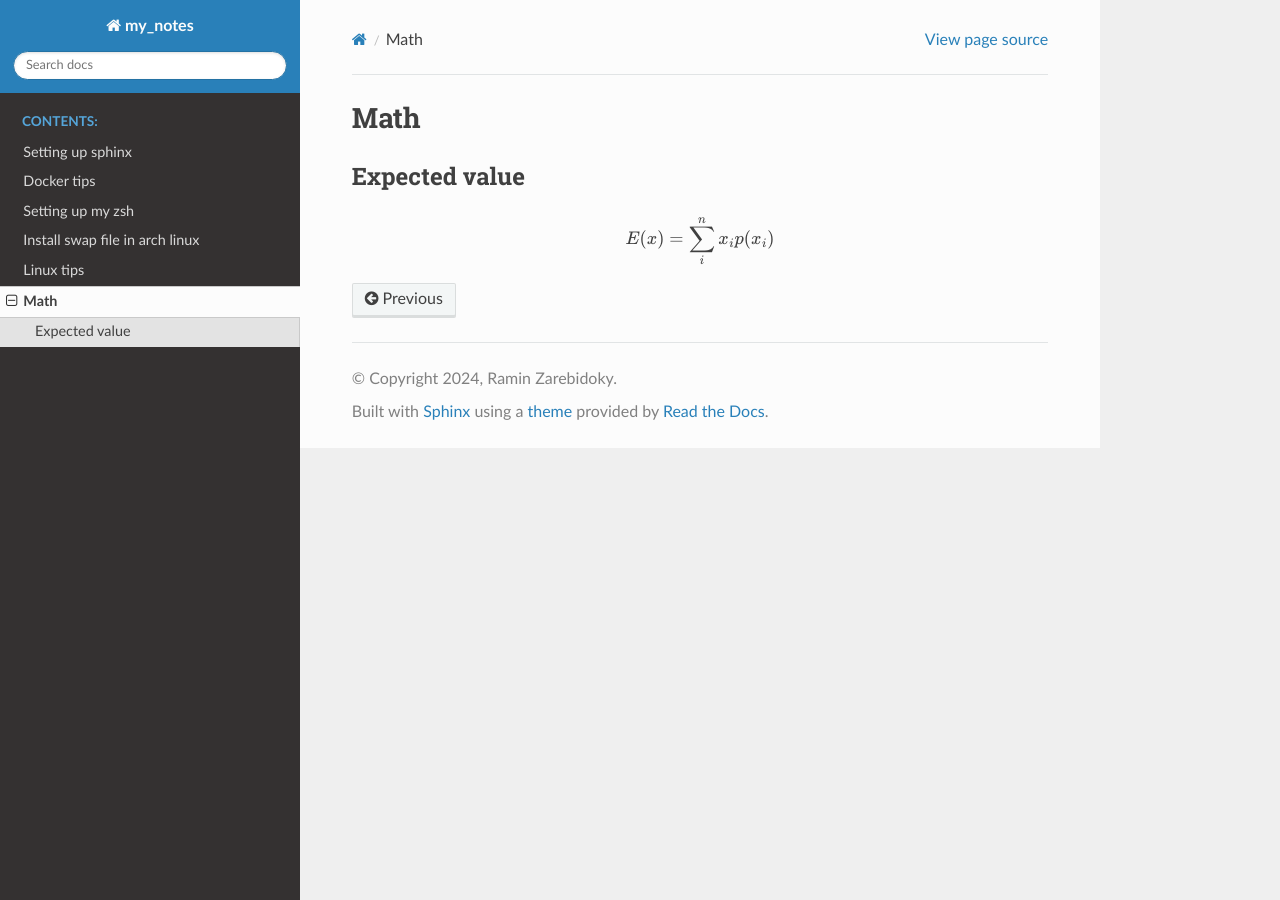
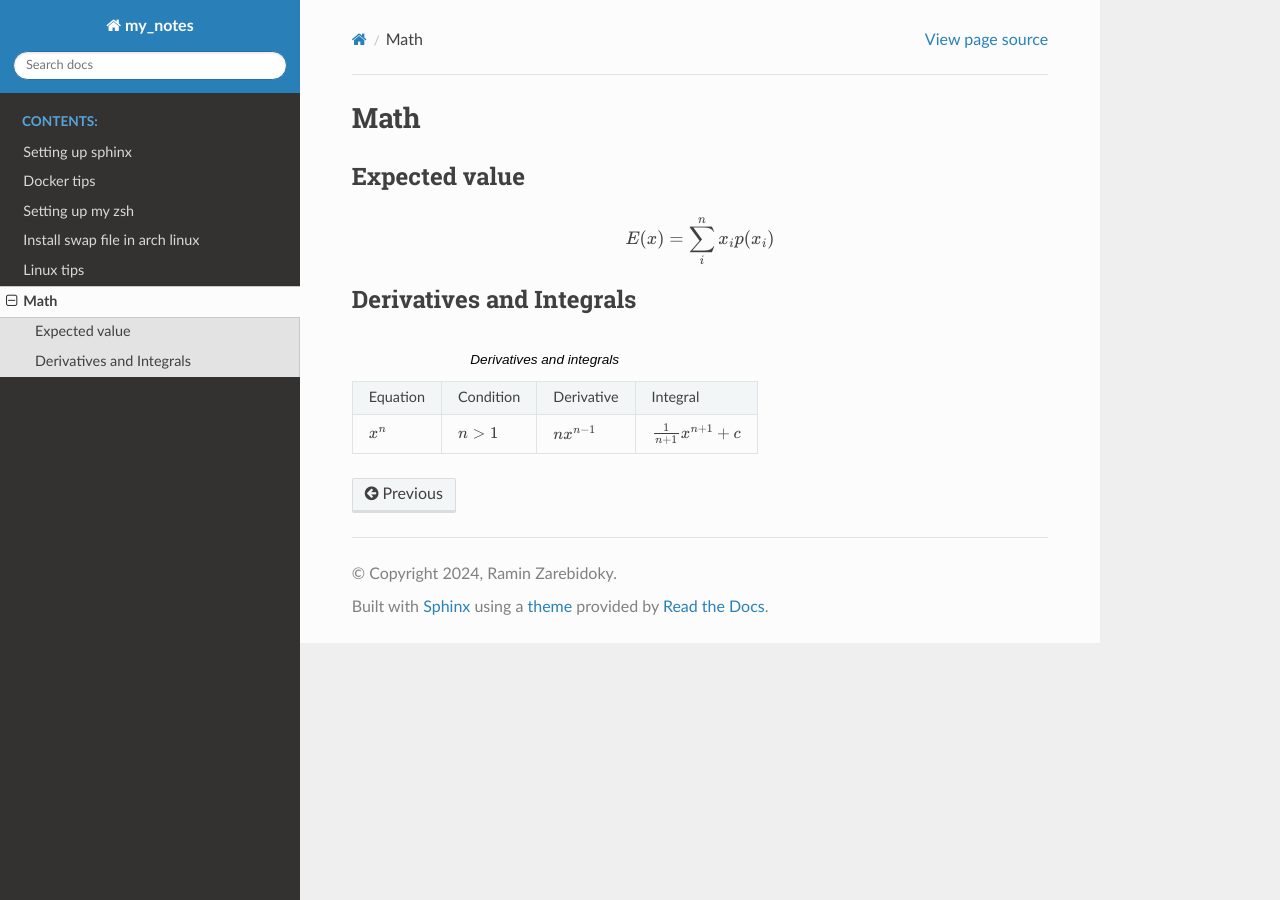
Before and after one commit to LiterallyTheOne/my_notes, a Sphinx documentation site: the page built from docs/source/math.rst, in a window 1280 px wide. Built offline with Sphinx 7.4.7 and the Read the Docs theme 2.0.0, drawn with Linux system fonts in a browser that asks for light colours.

Commit message:
Add derivatives and integrals section to math.rst

```diff
--- a/docs/source/math.rst
+++ b/docs/source/math.rst
@@ -7,3 +7,18 @@ Expected value
 .. math::
 
     E(x) = \sum_{i}^{n} x_i p(x_i)
+
+
+Derivatives and Integrals
+-------------------------
+
+.. list-table:: Derivatives and integrals
+
+    * - Equation
+      - Condition
+      - Derivative
+      - Integral
+    * - :math:`x^n`
+      - :math:`n>1`
+      - :math:`nx^{n-1}`
+      - :math:`\frac{1}{n+1}x^{n+1} + c`
```
